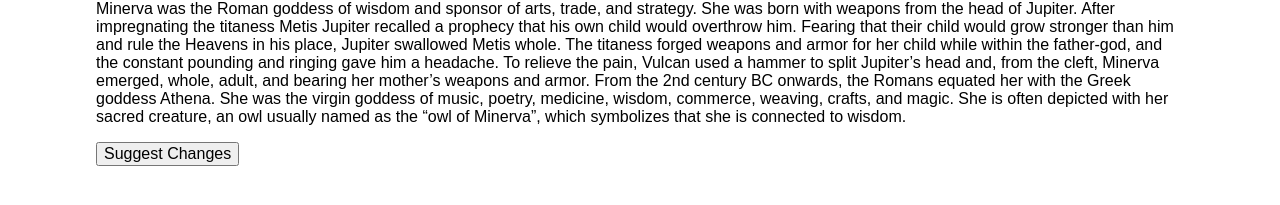
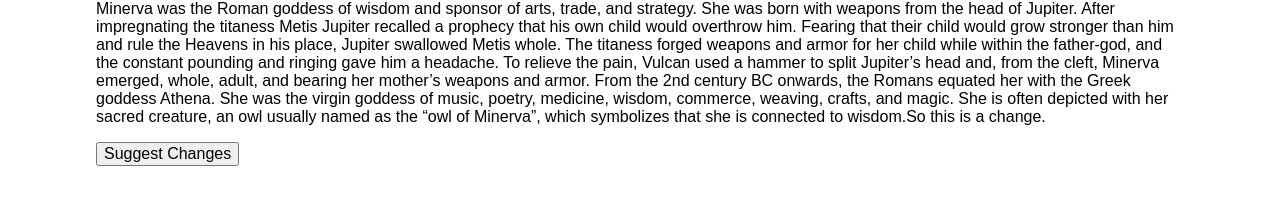
Before and after one commit to wiki-hub/jekyll-anon, a Jekyll site: the page built from _posts/2015-02-04-minerva.md, in a window 1280 px wide. Shown: the part 212-417 px from the top of the page. Built offline with Jekyll 4.4.1, drawn with Linux system fonts in a browser that asks for light colours.

```diff
--- a/_posts/2015-02-04-minerva.md
+++ b/_posts/2015-02-04-minerva.md
@@ -5,4 +5,4 @@ author: John Smith
 category: Gods
 tags: [Arts, Trade, Strategy Goddess]
 ---
-Minerva was the Roman goddess of wisdom and sponsor of arts, trade, and strategy. She was born with weapons from the head of Jupiter. After impregnating the titaness Metis Jupiter recalled a prophecy that his own child would overthrow him. Fearing that their child would grow stronger than him and rule the Heavens in his place, Jupiter swallowed Metis whole. The titaness forged weapons and armor for her child while within the father-god, and the constant pounding and ringing gave him a headache. To relieve the pain, Vulcan used a hammer to split Jupiter's head and, from the cleft, Minerva emerged, whole, adult, and bearing her mother's weapons and armor. From the 2nd century BC onwards, the Romans equated her with the Greek goddess Athena. She was the virgin goddess of music, poetry, medicine, wisdom, commerce, weaving, crafts, and magic. She is often depicted with her sacred creature, an owl usually named as the "owl of Minerva", which symbolizes that she is connected to wisdom.
+Minerva was the Roman goddess of wisdom and sponsor of arts, trade, and strategy. She was born with weapons from the head of Jupiter. After impregnating the titaness Metis Jupiter recalled a prophecy that his own child would overthrow him. Fearing that their child would grow stronger than him and rule the Heavens in his place, Jupiter swallowed Metis whole. The titaness forged weapons and armor for her child while within the father-god, and the constant pounding and ringing gave him a headache. To relieve the pain, Vulcan used a hammer to split Jupiter's head and, from the cleft, Minerva emerged, whole, adult, and bearing her mother's weapons and armor. From the 2nd century BC onwards, the Romans equated her with the Greek goddess Athena. She was the virgin goddess of music, poetry, medicine, wisdom, commerce, weaving, crafts, and magic. She is often depicted with her sacred creature, an owl usually named as the "owl of Minerva", which symbolizes that she is connected to wisdom.So this is a change.
```
